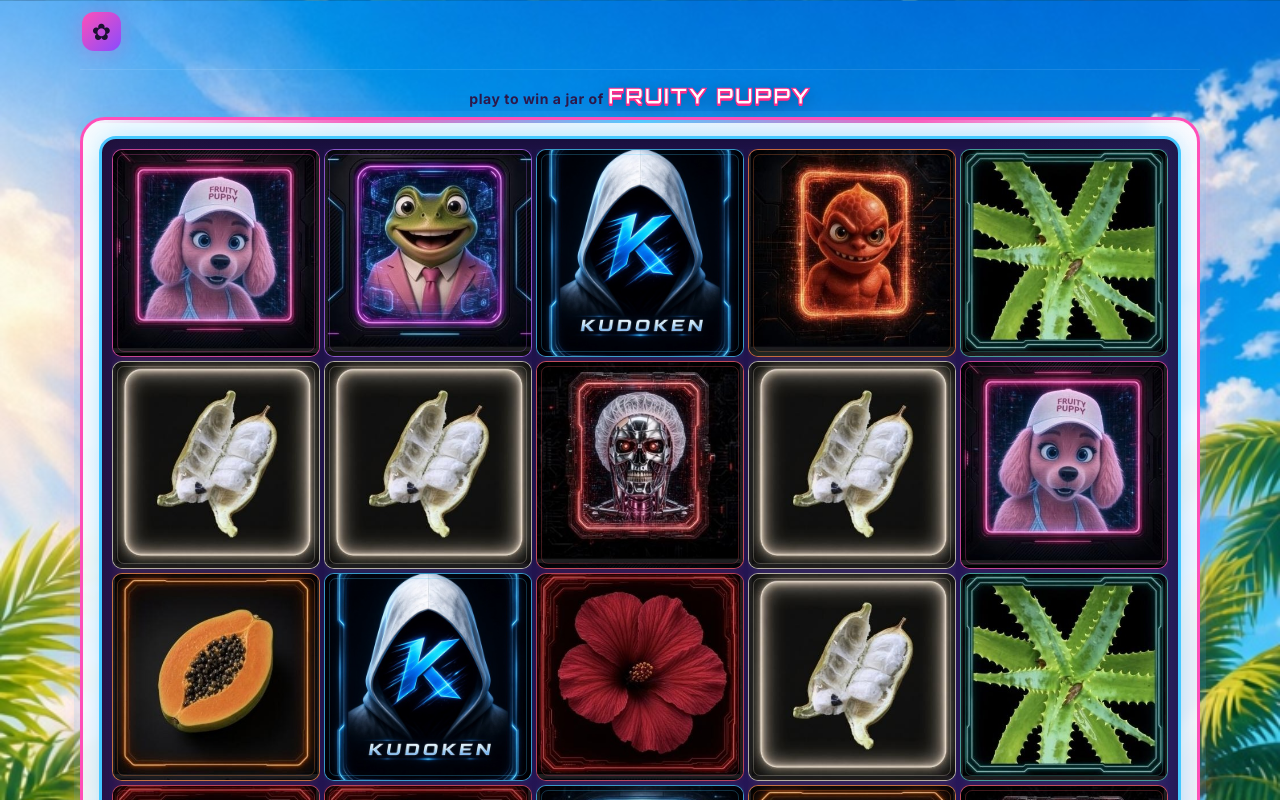
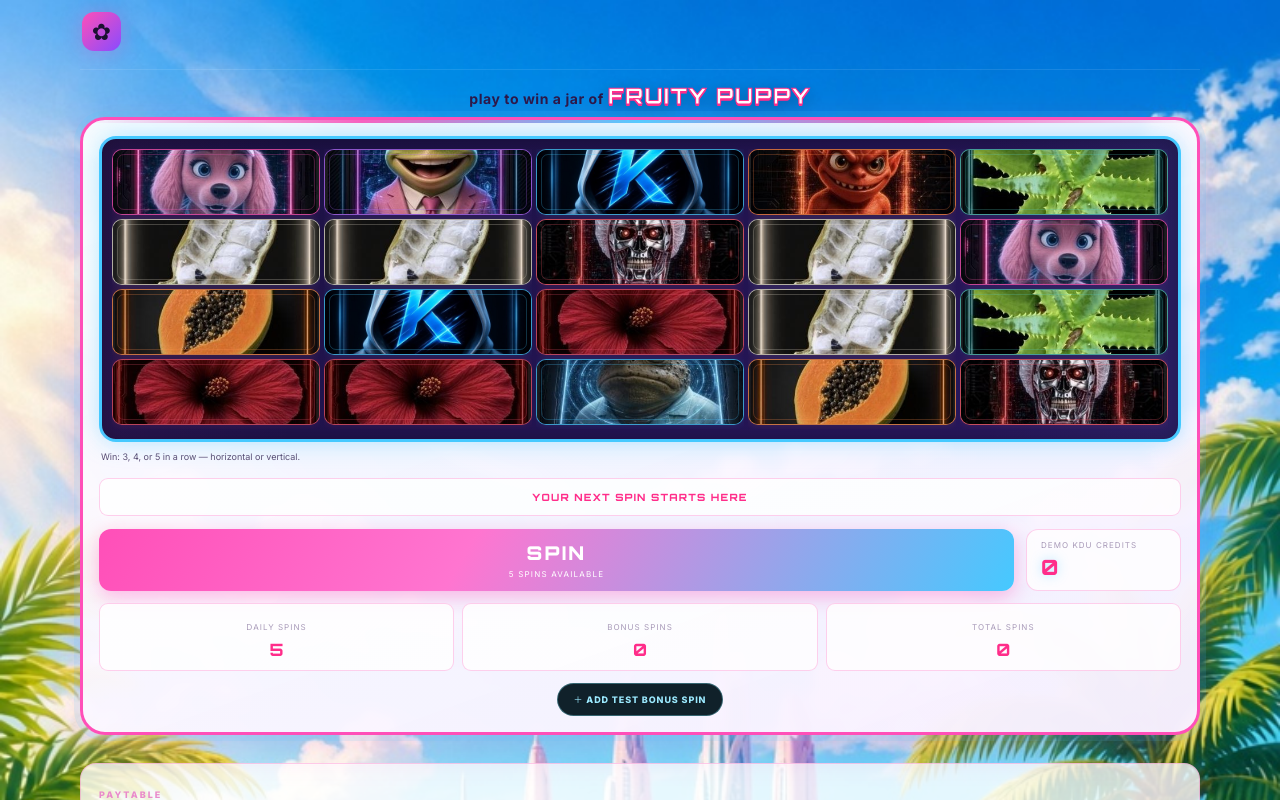
Before and after one commit to ozone503-maker/reel-engine, a React (Vite) app: page / in a window 1280 px wide. Shown: the top 800 px of the page. Built offline with nearby package versions, Linux system fonts and the light colour scheme.

Commit message:
Restore 4-row reel window

```diff
--- a/src/style.css
+++ b/src/style.css
@@ -394,3 +394,13 @@ body {
   flex: none !important;
 }
 .reel-strip .symbol-tile img { position: absolute !important; inset: 0 !important; width: 100% !important; height: 100% !important; object-fit: cover !important; }
+
+.reel-column {
+  height: 280px !important;
+  overflow: hidden !important;
+}
+.reel-strip .symbol-tile {
+  height: 66px !important;
+  flex: 0 0 66px !important;
+  aspect-ratio: 1/1 !important;
+}
```
